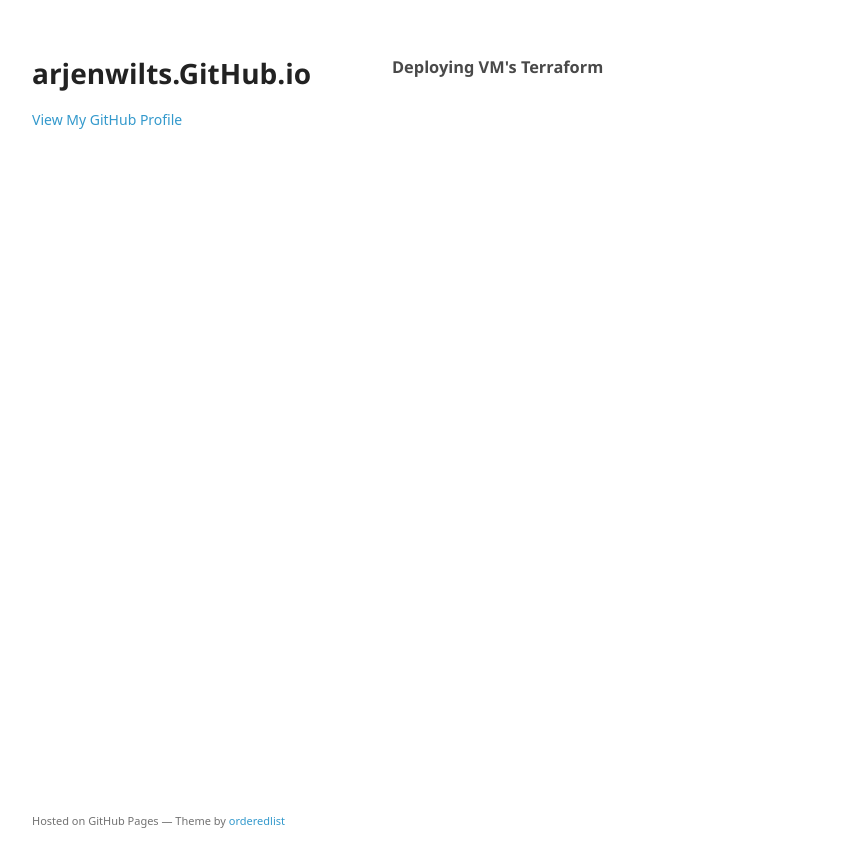
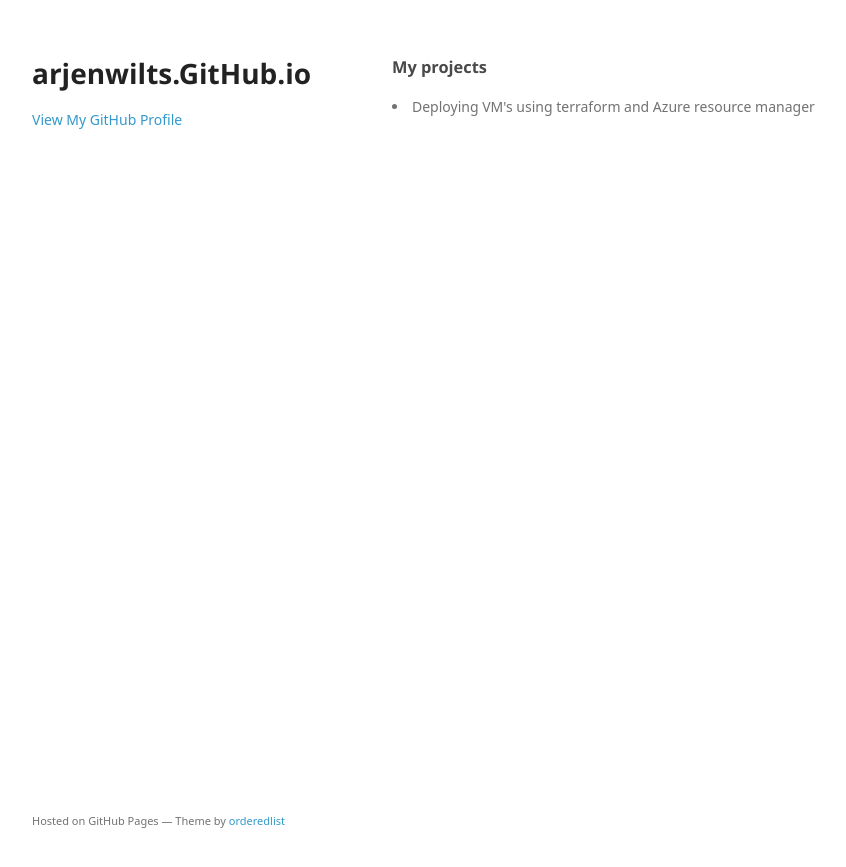
Before and after one commit to arjenwilly/arjenwilly.github.io, a Jekyll site: the page index.html, which Jekyll copies as it is, in a window 1280 px wide. Shown: the top 867 px of the page, without its empty margins (178-1024 px from the left). Built offline with Jekyll 4.4.1, drawn with Linux system fonts in a browser that asks for light colours; some web fonts are replaced.

Commit message:
Update index.html

```diff
--- a/index.html
+++ b/index.html
@@ -24,8 +24,9 @@
       </header>
       <section>
 <h3>
-  Deploying VM's Terraform
+  My projects
 </h3>
+<li>Deploying VM's using terraform and Azure resource manager</li>
 
 
 
```
